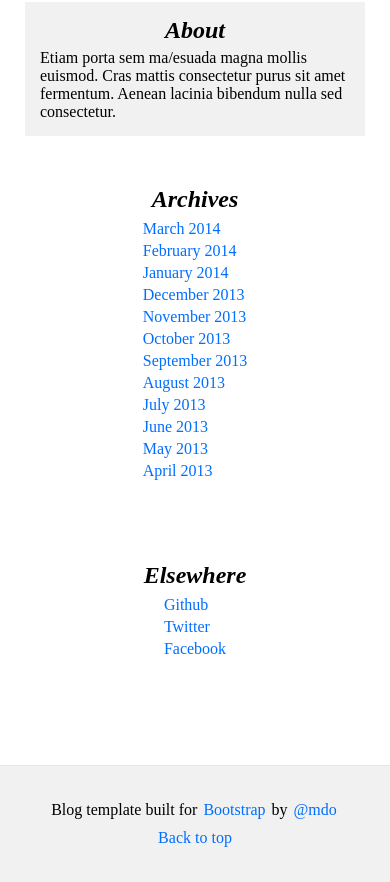
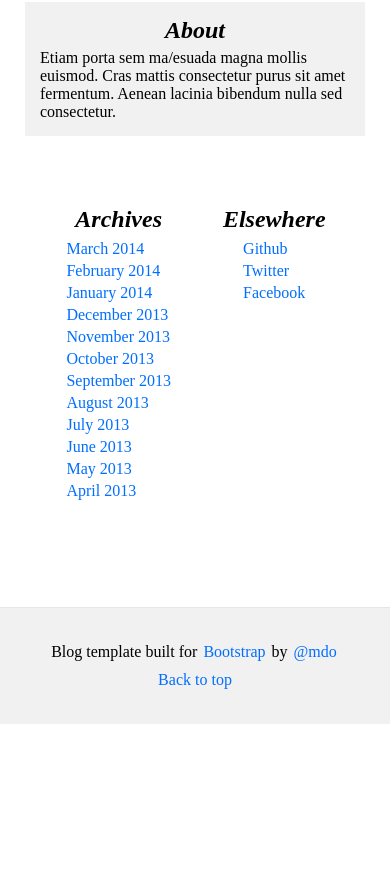
Before and after one commit to dsilvaian/Bianca-Blog.github.io, a plain HTML site: page index.html in a window 390 px wide. Shown: the part 3760-4642 px from the top of the page. After the commit the page ends 4484 px from the top, so only its background shows below. Drawn offline with Linux system fonts and the light colour scheme.

Commit message:
optimized space

```diff
--- a/index.html
+++ b/index.html
@@ -270,6 +270,7 @@
                 </p>
               </div>
             </div>
+            <div class="archives-links">
               <!--Archives-->
               <div class="archives">
                 <div class="archives-heading">Archives</div>
@@ -295,6 +296,7 @@
                   <a href="#" class="years">Github</a>
                   <a href="#" class="years">Twitter</a>
                   <a href="#" class="years">Facebook</a>
+                </div>
               </div>
             </div>
           </div>
--- a/style.css
+++ b/style.css
@@ -604,6 +604,19 @@
     justify-content: center;
     justify-items: center;
   }
+  .archives-links {
+    display: flex;
+    flex-direction: row;
+    flex-wrap: nowrap;
+    align-content: flex-start;
+    justify-content: center;
+    align-items: flex-start;
+  }
+
+  .archives,
+  .social-links {
+    padding: 30px 50px 0px;
+  }
 
   .submain {
     padding: 0px;
@@ -675,8 +688,9 @@
 
   .archives,
   .social-links {
-    padding: 30px 0px;
+    padding: 30px 25px;
   }
+
   .hidden {
     display: none;
   }
```
Lines whose indentation alone changed are shown as unchanged.
